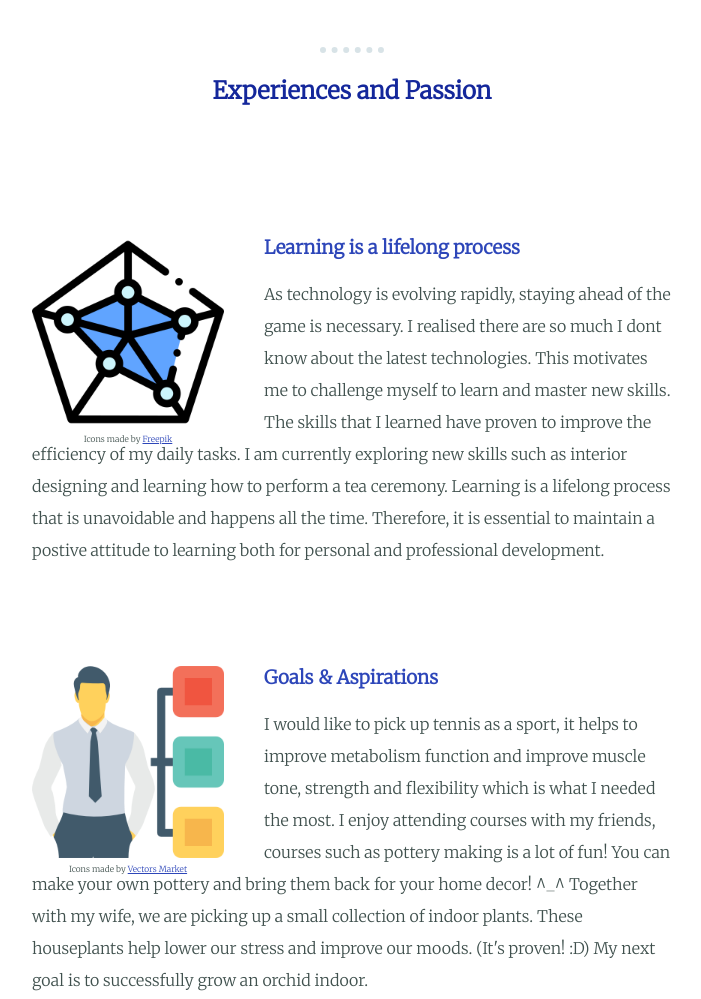
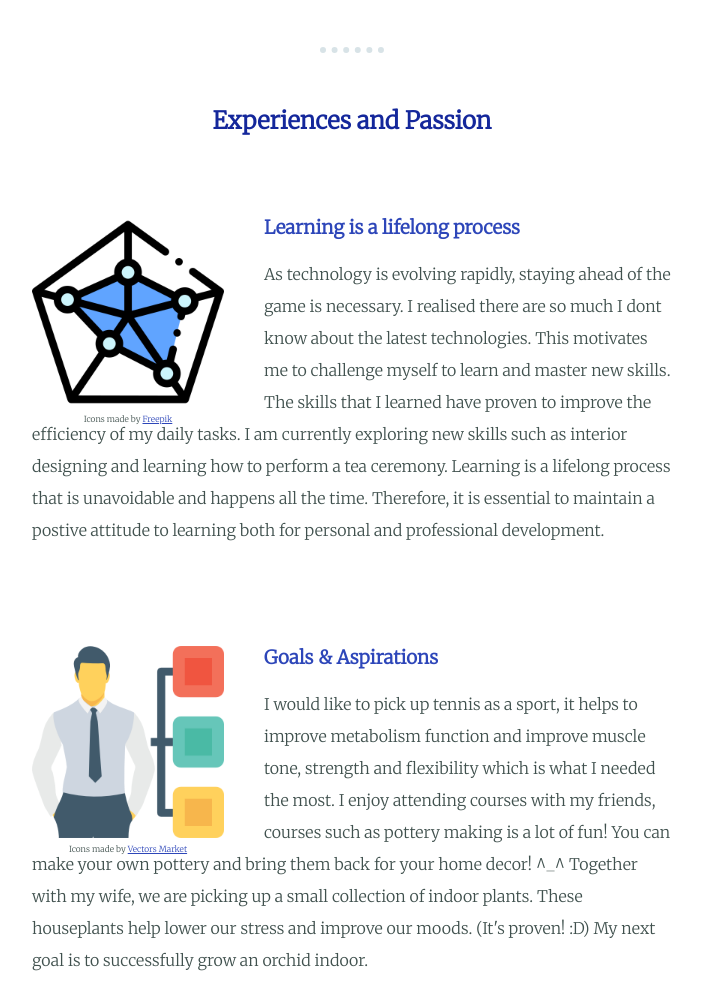
Before and after one commit to TrewinChen/Trewin_Website, a plain HTML site: page index.html in a window 1280 px wide. Shown: the part 1024-2023 px from the top of the page, without its empty margins (288-989 px from the left). Drawn offline with Linux system fonts and the light colour scheme.

Commit message:
Changes to CSS

```diff
--- a/styles.css
+++ b/styles.css
@@ -104,7 +104,7 @@ h2{
 
 .skill-row{
   width: 50%;
-  margin: 100px auto;
+  margin: 50px auto 100px;
   text-align: left;
 
 }
@@ -132,6 +132,10 @@ h3{
 .contact-me{
   width: 50%;
   margin: 50px auto;
+}
+
+.skills{
+    margin: 50px auto;
 }
 
 hr{
```
